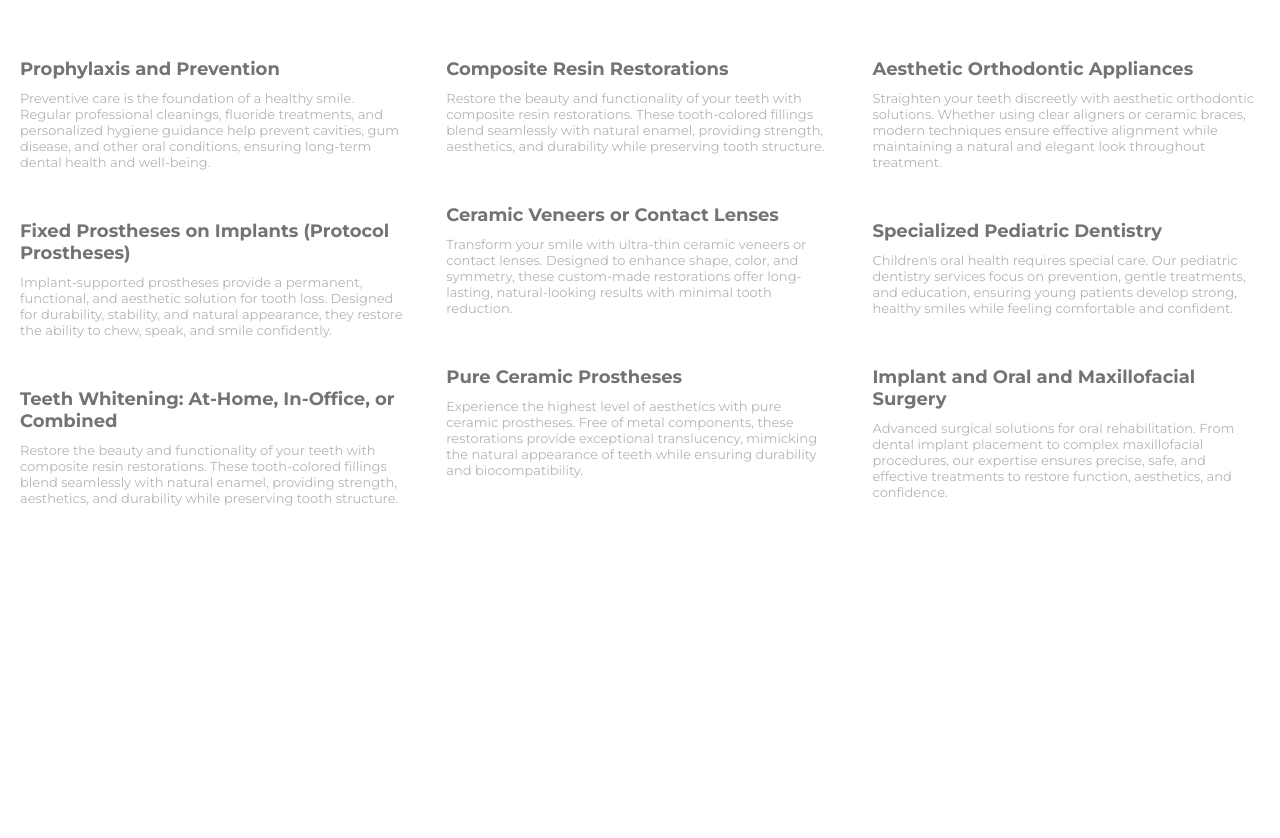
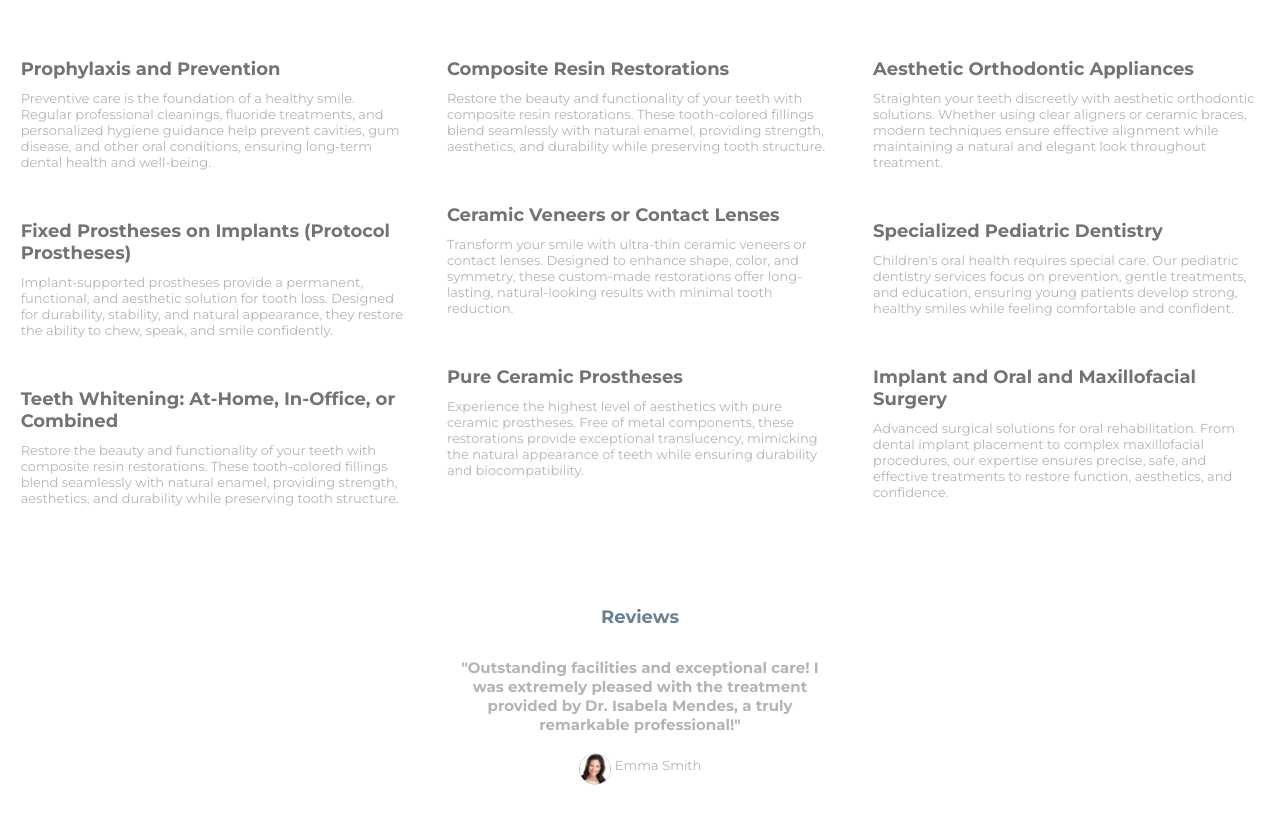
Before and after one commit to chgalves/WebMasterCourse, a plain HTML site: page 4º Project/index.html in a window 1280 px wide. Shown: the part 1661-2499 px from the top of the page. Before the commit the page ends 2197 px from the top, so only its background shows below. Drawn offline with Linux system fonts and the light colour scheme.

Commit message:
Making reviews section

```diff
--- a/4º Project/css/style.css
+++ b/4º Project/css/style.css
@@ -253,10 +253,63 @@ section.treatments > .container {
 	color: #737373;
 }
 
+section.treatments {
+    display: flex;
+    flex-wrap: wrap;
+    justify-content: center;
+    padding: 70px 0;
+}
+
+section.treatments .treatments-container {
+    width: 33.3%;
+}
+
+
 .single-treatment p {
 	padding: 10px 0;
 	font-size: 13px;
 	color: #b4b4b4;
+}
+
+section.reviews > h2 {
+	color: #698293;
+	text-align: center;
+	font-size: 18px;
+}
+
+section.reviews > .container {
+	padding: 30px 0;
+	max-width: 400px;
+}
+
+section.reviews .single-review{
+	text-align: center;
+	width: 100%;
+	padding: 0 2%;
+}
+
+.single-review blockquote {
+	font-size: 15px;
+	color: #b4b4b4;
+}
+
+.single-review .review-author {
+	padding: 19px 0;
+}
+
+.review-author img {
+	width: 32px;
+	height: 32px;
+	border-radius: 16px;
+}
+
+.review-author span {
+	position: relative;
+	top: 4px;
+	font-size: 13px;
+	color: #b4b4b4;
+	display: inline-block;
+	vertical-align: top;
 }
 
 /**/
--- a/4º Project/index.html
+++ b/4º Project/index.html
@@ -107,7 +107,7 @@
 				<div class="second-wrapper-profile">
 					<div class="profile-image"></div>
 					<div class="profile-text">
-						<h2>DRA. ISABELLA MENDES</h2>
+						<h2>DR. ISABELLA MENDES</h2>
 						<p>
 							Dr. Isabella Mendes is a highly qualified professional dedicated to excellence in dental care, specializing in veneers, oral rehabilitation, and implant-supported prostheses. With extensive experience and certifications in aesthetic and restorative dentistry, she combines technical expertise with a patient-centered approach to deliver personalized, high-quality treatments.
 						</p>
@@ -199,5 +199,20 @@
 
 	</section>
 
+	<section class="reviews">
+		<h2>Reviews</h2>
+		<div class="container">
+			<div class="single-review">
+				<blockquote>
+					<strong>"Outstanding facilities and exceptional care! I was extremely pleased with the treatment provided by Dr. Isabela Mendes, a truly remarkable professional!"</strong>
+				</blockquote>
+				<div class="review-author">
+					<img src="images/reviewer.png">
+					<span>Emma Smith</span>
+				</div>
+			</div>
+		</div>
+	</section>
+
 </body>
 </html>
```
Also changed, not shown: 4º Project/images/reviewer.png (added).
